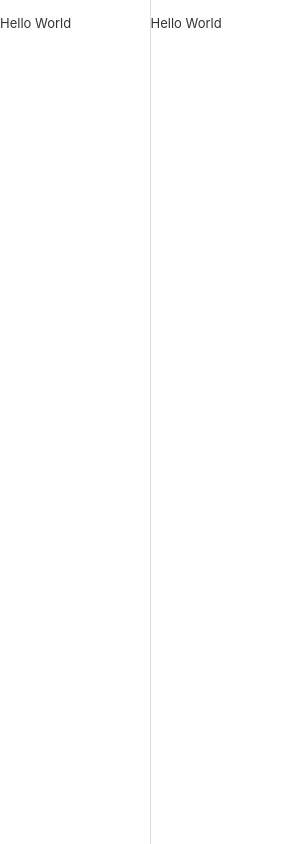
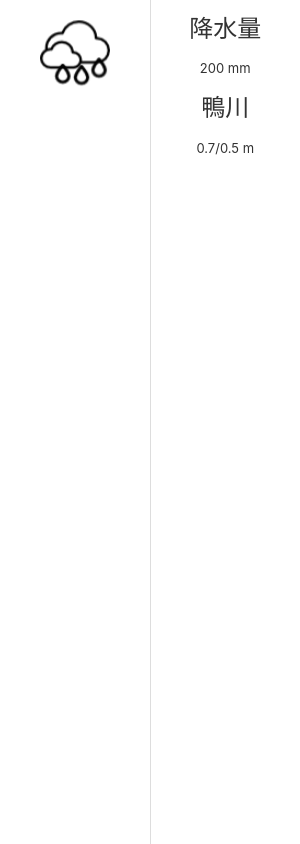
Before and after one commit to Noah0x0/noah, an Electron app: page app/index.html in a window 300 px wide. Drawn offline with Linux system fonts and the light colour scheme.

Commit message:
Improve window image. Use Photon CSS.

```diff
--- a/app/index.html
+++ b/app/index.html
@@ -11,10 +11,17 @@
     <div class="window-content">
       <div class="pane-group">
         <div class="pane">
-          <p>Hello World</p>
+          <div class="list-group text-center">
+            <img class="padded-vertically-more" src="../icon/window-rain3.png" style="width: 70px">
+          </div>
         </div>
         <div class="pane">
-          <p>Hello World</p>
+          <div class="list-group text-center">
+            <h3 class="padded-vertically">降水量</h3>
+            <p class="">200 mm</p>
+            <h3 class="padded-vertically">鴨川</h3>
+            <p class="">0.7/0.5 m</p>
+          </div>
         </div>
       </div>
     </div>
```
